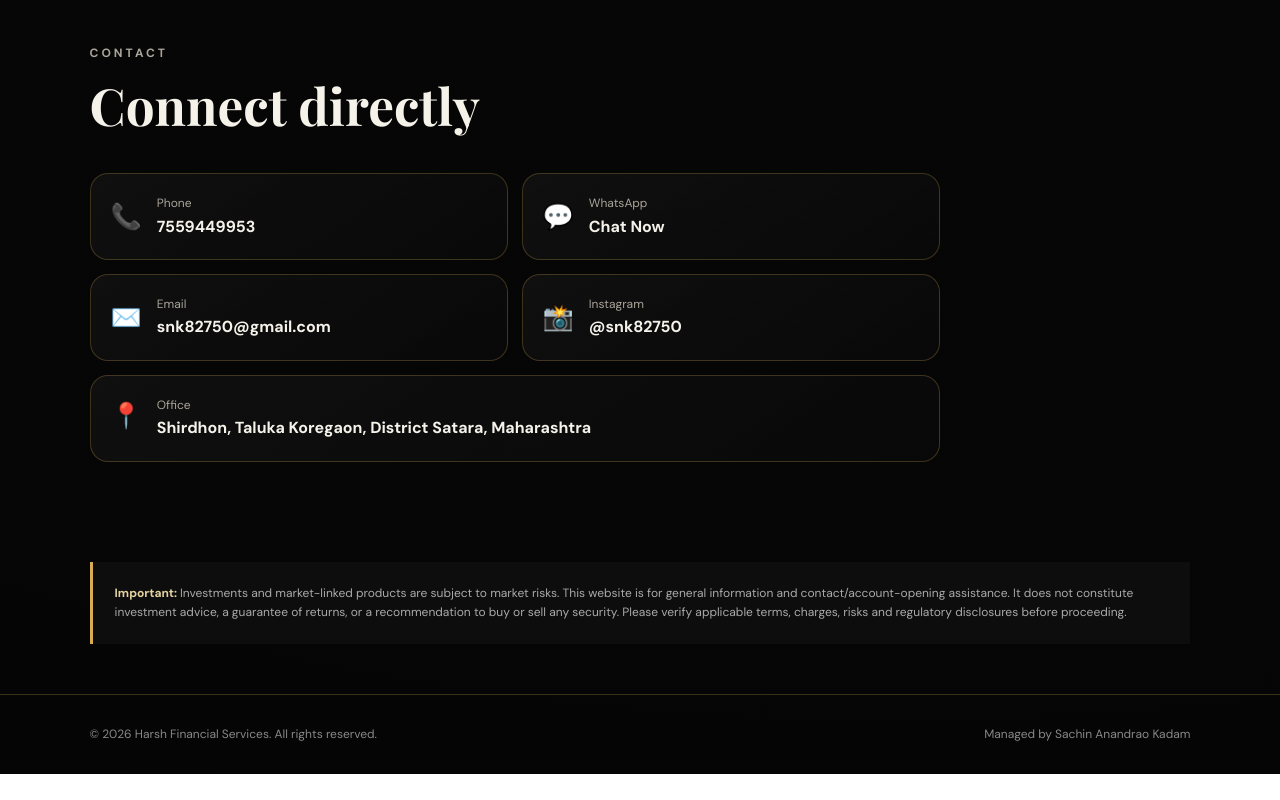
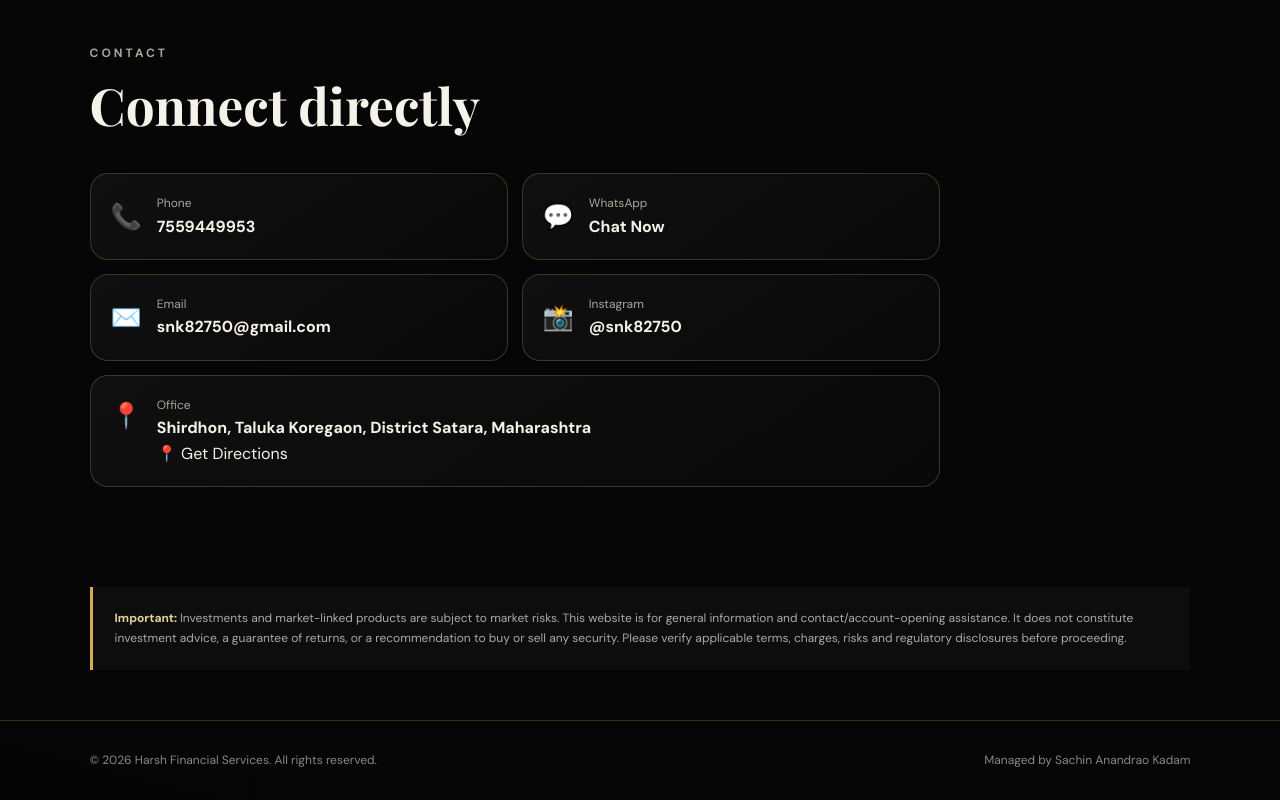
Before and after one commit to harshwebstudio/HARSH-FINANCIAL-SERVICES-, a plain HTML site: page index.html in a window 1280 px wide. Shown: the part 2245-3045 px from the top of the page. Before the commit the page ends 3019 px from the top, so only its background shows below. Drawn offline with nearby package versions, Linux system fonts and the light colour scheme.

Commit message:
Add Google Maps Get Directions button

```diff
--- a/index.html
+++ b/index.html
@@ -470,6 +470,12 @@
                     Shirdhon, Taluka Koregaon,
                     District Satara, Maharashtra
                 </strong>
+                <a href="https://maps.app.goo.gl/jTkNywXGuiYNajdj7"
+   target="_blank"
+   rel="noopener noreferrer"
+   class="directions-btn">
+   📍 Get Directions
+                </a>
 
             </div>
 
```
